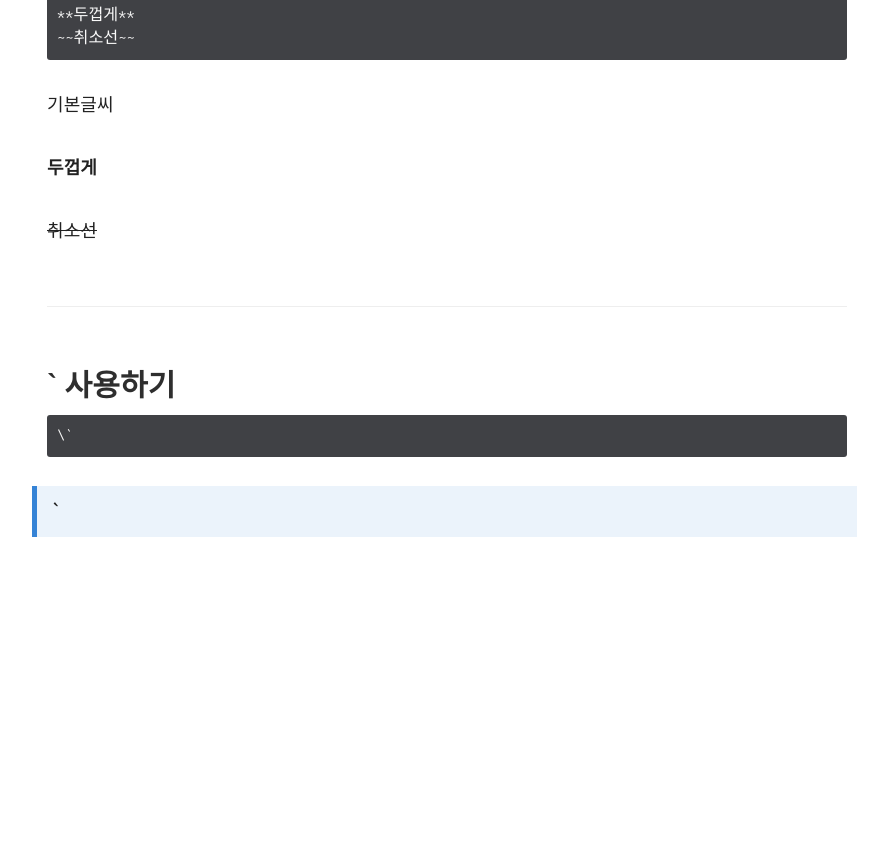
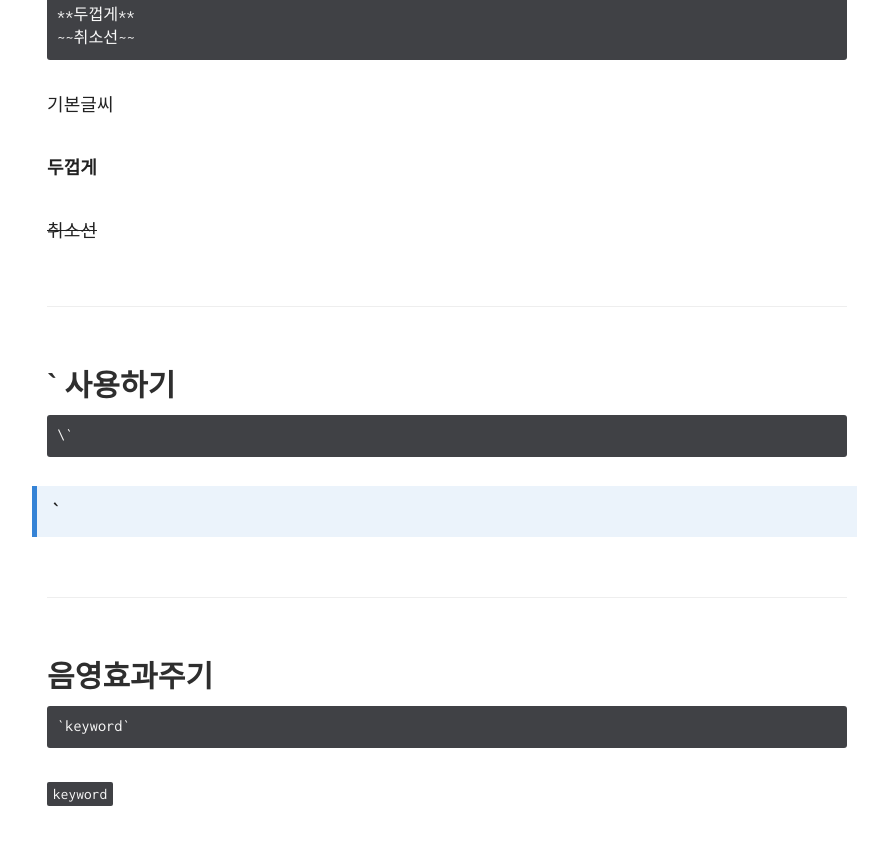
Before and after one commit to j2yes/j2yes.github.io, a Jekyll site: the page built from index.md, in a window 1280 px wide and 900 px high, scrolled down 4125 px. Shown: the top 845 px of the window, without its empty margins (343-1231 px from the left). Built offline with Jekyll 4.4.1, drawn with Linux system fonts in a browser that asks for light colours; comment, search, counter and statistics services are not loaded; before the commit the page ends 4740 px from its top, so only the background shows below that.

Commit message:
Updated 'index.md' via CloudCannon

````diff
--- a/index.md
+++ b/index.md
@@ -128,3 +128,11 @@ ___
 ```
 
 > \`
+
+### 음영효과주기
+
+```
+`keyword`
+```
+
+`keyword`
````
